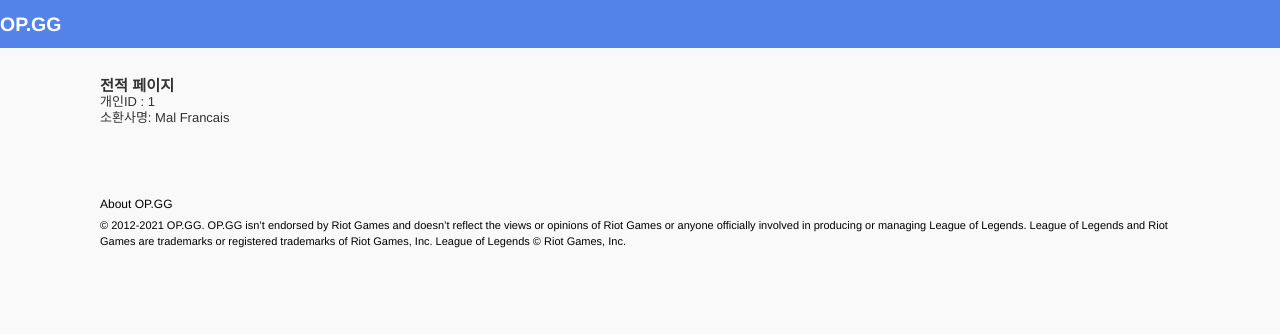
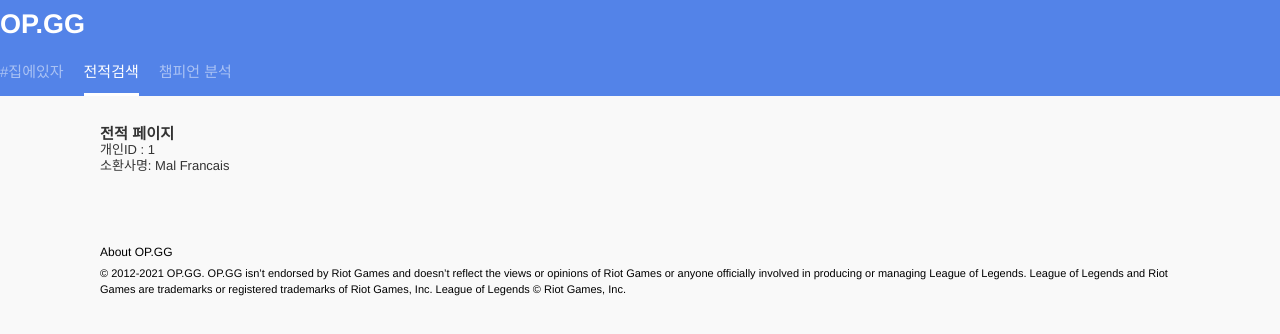
Before and after one commit to Abangpa1ace/PJT-TS-OP.GG, a Next.js app: page /record in a window 1280 px wide. Shown: the top 334 px of the page. Built offline with nearby package versions, Linux system fonts and the light colour scheme; no server answers.

Commit message:
Header 수정, API 테스트완료

```diff
--- a/package.json
+++ b/package.json
@@ -17,6 +17,7 @@
     "axios": "^0.21.1",
     "babel-plugin-styled-components": "^1.13.2",
     "eslint-plugin-react": "^7.24.0",
+    "lodash": "^4.17.21",
     "next": "11.1.0",
     "react": "17.0.2",
     "react-dom": "17.0.2",
--- a/src/components/layout/AppHeader.tsx
+++ b/src/components/layout/AppHeader.tsx
@@ -1,26 +1,67 @@
 import React from 'react'
+import Link from 'next/link';
+import { useRouter } from 'next/router'
+import { ROUTES } from '../../constants';
 import styled from 'styled-components';
 import { flexAlign } from '../../styles/theme';
+import { route } from 'next/dist/server/router';
 
 const AppHeader: React.FC = () => {
+  const router = useRouter();
   return (
     <Appheader>
       <div className="wrapper">
-        <h2>OP.GG</h2>
+        <div className="title"><h2>OP.GG</h2></div>
+        <nav className="nav">
+          {ROUTES.map((r) => {
+            return (
+              <NavItem className={r.path === router.pathname ? 'active' : ''}>
+                <Link href={r.path}>{r.text}</Link>
+              </NavItem>
+            )
+          })}
+        </nav>
       </div>
     </Appheader>
   )
 }
 
 const Appheader = styled.header`
-  ${flexAlign};
-  height: 48px;
   background-color: ${({ theme }) => theme.blue.theme};
   color: #fff;
 
   .wrapper {
     width: ${({ theme }) => theme.width.nav};
     margin: 0 auto;
+
+    .title {
+      ${flexAlign};
+      height: 48px;
+      font-size: 18px;
+    }
+
+    .nav {
+      ${flexAlign};
+      height: 48px;
+    }
+  }
+`;
+
+const NavItem = styled.div`
+  height: 100%;
+  margin-right: 20px;
+  line-height: 48px;
+  opacity: 0.5;
+
+  a {
+    font-size: 15px;
+  }
+
+  &:hover, &.active {
+    opacity: 1;
+  }
+  &.active {
+    border-bottom: 3px solid #fff;
   }
 `;
 
--- a/src/constants/index.ts
+++ b/src/constants/index.ts
@@ -1,8 +1,26 @@
-export const API = 'http://kr.api.riotgames.com/lol';
+export const ROUTES = [
+  {
+    name: 'main',
+    path: '/',
+    text: '#집에있자',
+  },
+  {
+    name: 'record',
+    path: '/record',
+    text: '전적검색',
+  },
+  {
+    name: 'statistics',
+    path: '/champion/statistics',
+    text: '챔피언 분석',
+  },
+]
+
+export const API = 'https://kr.api.riotgames.com/lol';
 
 export const KEY = {
   GC: null,
   SW: null,
   SH: null,
-  TH: null,
+  TH: 'RGAPI-cc63bf5a-996f-4f21-bc7c-c5f3f3d3b141',
 }
--- a/src/pages/index.tsx
+++ b/src/pages/index.tsx
@@ -1,6 +1,6 @@
 import React, { useState, ChangeEvent, FormEvent } from 'react'
 import styled from 'styled-components';
-import Layout from '@/components/layout'
+import Layout from '../components/layout'
 
 export default function Home() {
 
--- a/src/pages/record/index.tsx
+++ b/src/pages/record/index.tsx
@@ -1,8 +1,19 @@
-import React from 'react'
+import React, { useEffect } from 'react'
+import satc from '../../utils';
+import { getSummonerInfo } from '../../services'
 import Layout from '../../components/layout'
 import RecordItem from '../../components/record/recordItem'
 
 const RecordPage = () => {
+  useEffect(() => {
+    fetchSummonerInfo();
+  }, [])
+
+  const fetchSummonerInfo = async () => {
+    const res = await getSummonerInfo('Darvey');
+    return res;
+  }
+
   return (
     <Layout>
       <h3>전적 페이지</h3>
--- a/src/services/index.ts
+++ b/src/services/index.ts
@@ -1,7 +1,18 @@
 import axios from 'axios';
-import { API } from '../constants';
+import { API, KEY } from '../constants';
 
-export const getSummonerInfo = async (name) => {
-  const res = await axios.get(`${API}/summoner/v4/summoners/by-name/${name}`)
-  await console.log(res)
+const makeQuery = (query?, initial='TH') => {
+  let str = `?api_key=${KEY[initial]}`
+  if (query) {
+    Object.entries(query).forEach(([k,v]) => str += `&${k}=${v}`);
+  }
+  return str;
 }
+
+const api = {
+  get: (url, query) => axios.get(API + url + makeQuery(query))
+}
+
+export const getSummonerInfo = (name) => {
+  return api.get(`/summoner/v4/summoners/by-name/${name}`, {});
+}
--- a/src/tsconfig.json
+++ b/src/tsconfig.json
@@ -6,10 +6,10 @@
       "dom.iterable",
       "esnext"
     ],
-    "baseUrl": ".",
+    "baseUrl": "./",
     "paths": {
       "@/*": [
-        "./*"
+        "*"
       ]
     },
     "typeRoots": [
--- /dev/null
+++ b/src/utils/index.ts
@@ -0,0 +1,30 @@
+import _get from 'lodash/get';
+
+const makeResult = result => {
+  // if (result === undefined || result === null) throw Error('makeResult: result should not be undefined or null');
+  return { error: null, errorCode: '', result };
+};
+
+const makeError = (errorCode, error = {}) => {
+  if (typeof errorCode !== 'string') throw Error('makeError: error code must be a string');
+  return { error, errorCode, result: null };
+};
+
+
+function satc(promisifiedFunc, ...arg) {
+  return new Promise((resolve, reject) => {
+    promisifiedFunc(...arg)
+      .then(res => {
+        const result = makeResult(res);
+        resolve(result);
+      })
+      .catch(err => {
+        const errcode = _get(err, 'data.error.code'); // for any raw errors
+        const summaryErrorCode = _get(err, 'data.summary.code');
+        if (!errcode && !summaryErrorCode) resolve(makeError('NO_ERROR_CODE', err));
+        resolve(makeError(errcode || summaryErrorCode, err));
+      });
+  });
+}
+
+export default satc;
```
Also changed, not shown: 1 other file (tests, documents, lock files or other folders).
